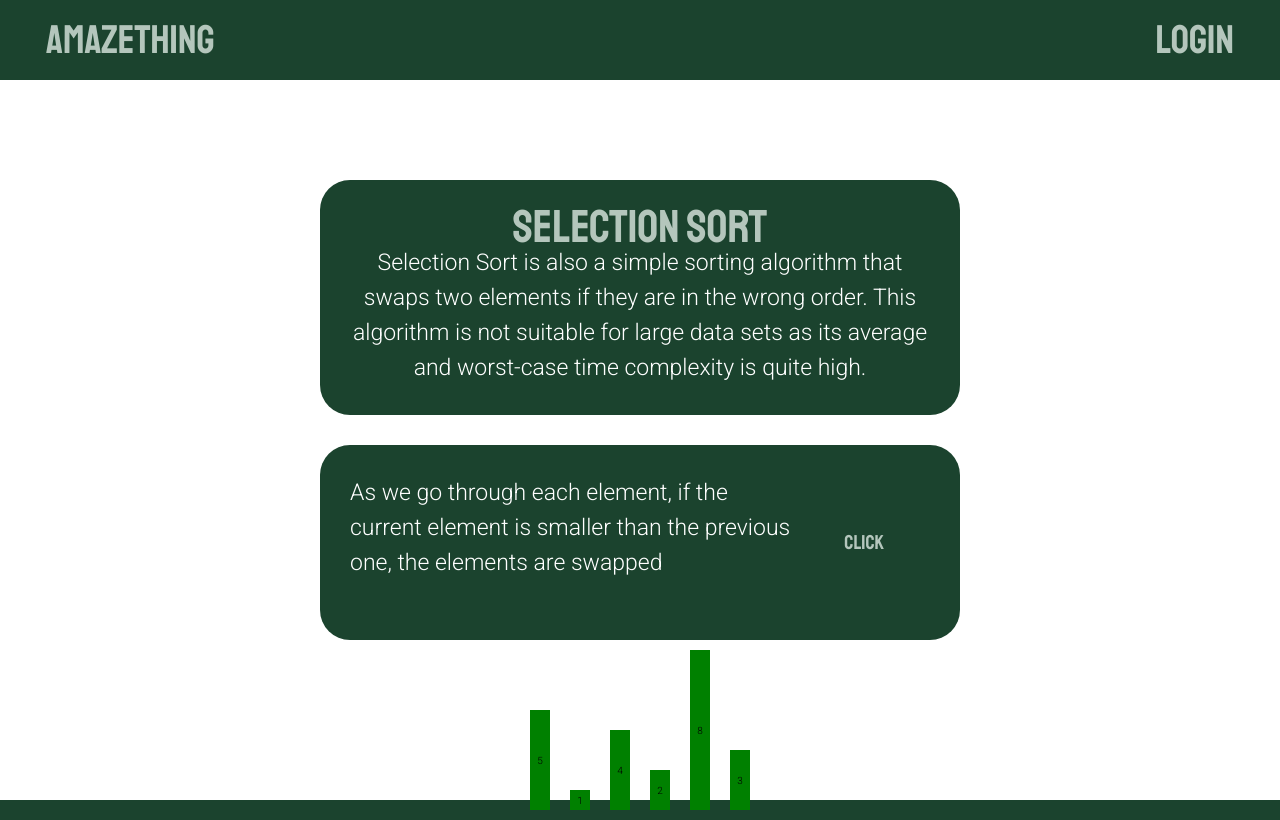
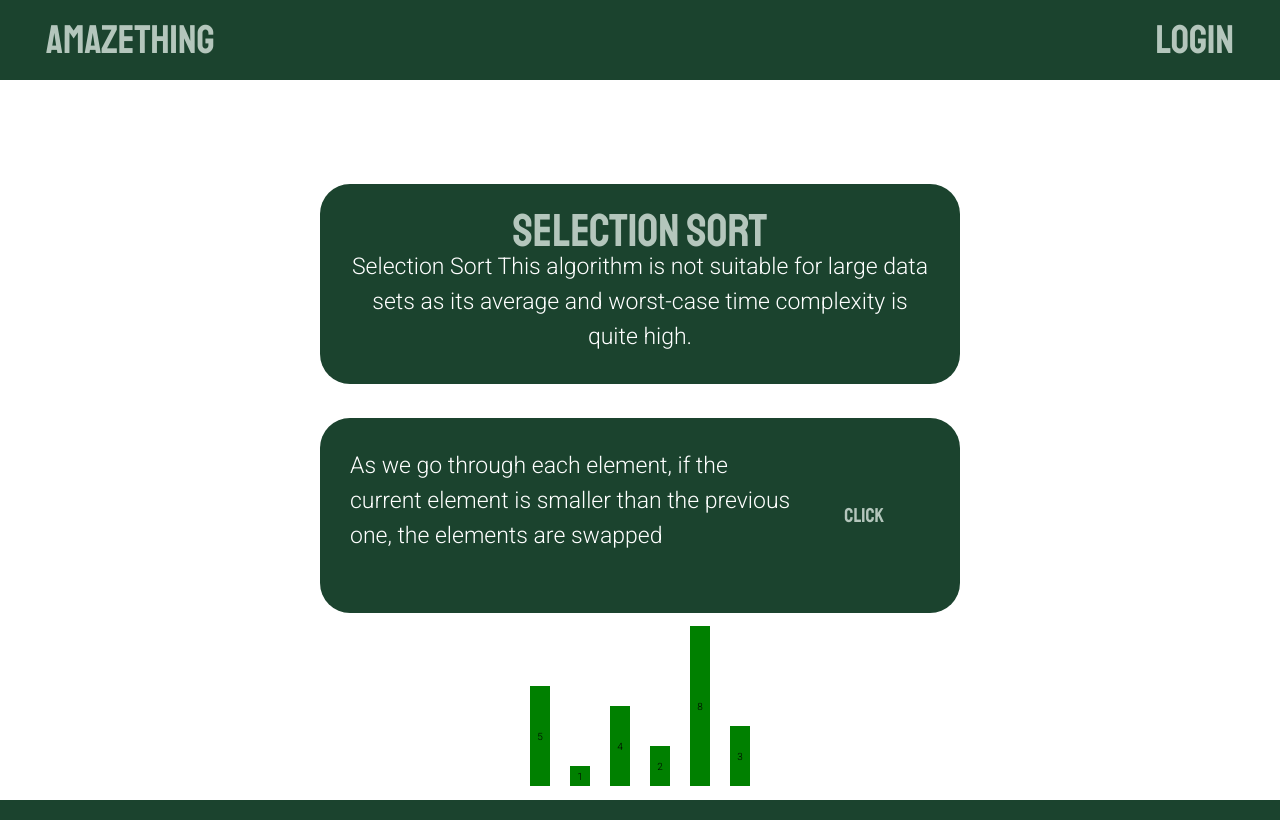
Before and after one commit to vadim-nest/aMAZEthing, a React (Vite) app in the folder Client/: page /selectionLesson in a window 1280 px wide. Built offline with nearby package versions, Linux system fonts and the light colour scheme.

Commit message:
refactor(sortinglessons file): changed file structure

```diff
--- a/Client/src/components/learning.tsx
+++ b/Client/src/components/learning.tsx
@@ -100,7 +100,7 @@ export default function LearningPage () {
 
 
             <circle className='circles' cx="13.2" cy="14.6" r="3" />
-            <image className='nuts' onClick={(() => navigate('/sortLesson'))}  x="10" y="12" href={theNut} height='6' width='6' />
+            <image className='nuts' onClick={(() => navigate('/bubbleLesson'))}  x="10" y="12" href={theNut} height='6' width='6' />
 
 
             <circle className='circles' cx="20.2" cy="21.6" r="3" />
--- a/Client/src/components/sort-lesson.tsx
+++ b/Client/src/components/sortingLessons/bubble-lesson.tsx
@@ -1,9 +1,9 @@
-import "../css/sort-lesson.css";
+import "../../css/sort-lesson.css";
 import { useEffect, useState } from "react";
-import { bubbleSortAlgo } from "../utils/sorting-algo";
+import { bubbleSortAlgo } from "../../utils/sorting-algo";
 // import bubbleSort from '../utils/'
 
-export default function SortLesson() {
+export default function BubbleLesson() {
   const [array, setArray] = useState([5, 1, 4, 2, 8]);
   const [clicked, setClicked] = useState(false)
   // Should store all the text/arrays in the db and just reuse this component for every lesson
--- a/Client/src/components/insertion-lesson.tsx
+++ b/Client/src/components/sortingLessons/insertion-lesson.tsx
@@ -1,6 +1,6 @@
-import '../css/sort-lesson.css'
+import '../../css/sort-lesson.css'
 import { useEffect, useState } from 'react'
-import { insertionSortAlgo } from "../utils/sorting-algo";
+import { insertionSortAlgo } from "../../utils/sorting-algo";
 
 export default function InsertionLesson() {
 
--- a/Client/src/components/selection-lesson.tsx
+++ b/Client/src/components/sortingLessons/selection-lesson.tsx
@@ -1,5 +1,5 @@
 import { useEffect, useState } from 'react'
-import { selectionSortAlgo } from "../utils/sorting-algo";
+import { selectionSortAlgo } from "../../utils/sorting-algo";
 
 export default function SelectionLesson() {
 
@@ -9,7 +9,7 @@ export default function SelectionLesson() {
     let paragraphs = {
         sortName: "Selection sort",
         firstP:
-          "Selection Sort is also a simple sorting algorithm that swaps two elements if they are in the wrong order. This algorithm is not suitable for large data sets as its average and worst-case time complexity is quite high.",
+          "Selection Sort  This algorithm is not suitable for large data sets as its average and worst-case time complexity is quite high.",
         secondP: "As we go through each element, if the current element is smaller than the previous one, the elements are swapped"
       };
 
```
Also changed, not shown: Client/src/main.tsx (+5 -5 lines), 1 other file (tests, documents, lock files or other folders).
